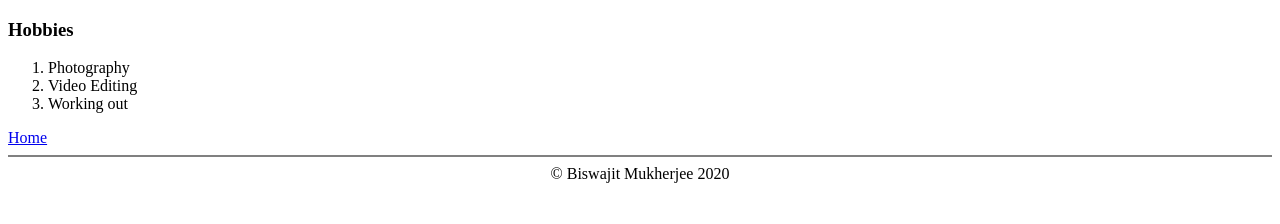
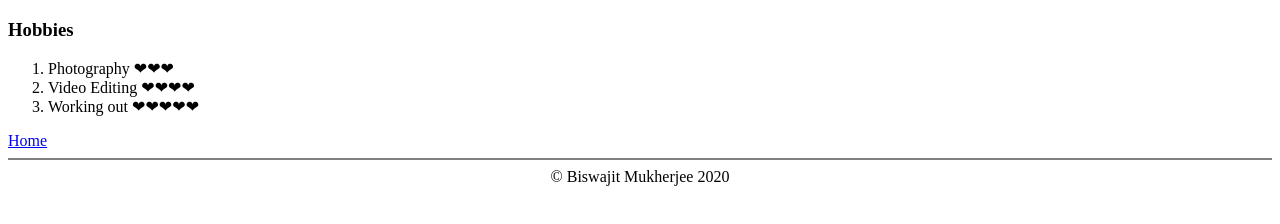
Before and after one commit to Biswajit-Mukherjee/cv, a plain HTML site: page hobbies.html in a window 1280 px wide. Drawn offline with Linux system fonts and the light colour scheme.

Commit message:
update hobbies.html

```diff
--- a/hobbies.html
+++ b/hobbies.html
@@ -7,9 +7,9 @@
   <body>
     <h3>Hobbies</h3>
     <ol>
-      <li>Photography</li>
-      <li>Video Editing</li>
-      <li>Working out</li>
+      <li>Photography ❤❤❤</li>
+      <li>Video Editing ❤❤❤❤</li>
+      <li>Working out ❤❤❤❤❤</li>
     </ol>
   </body>
 
```
